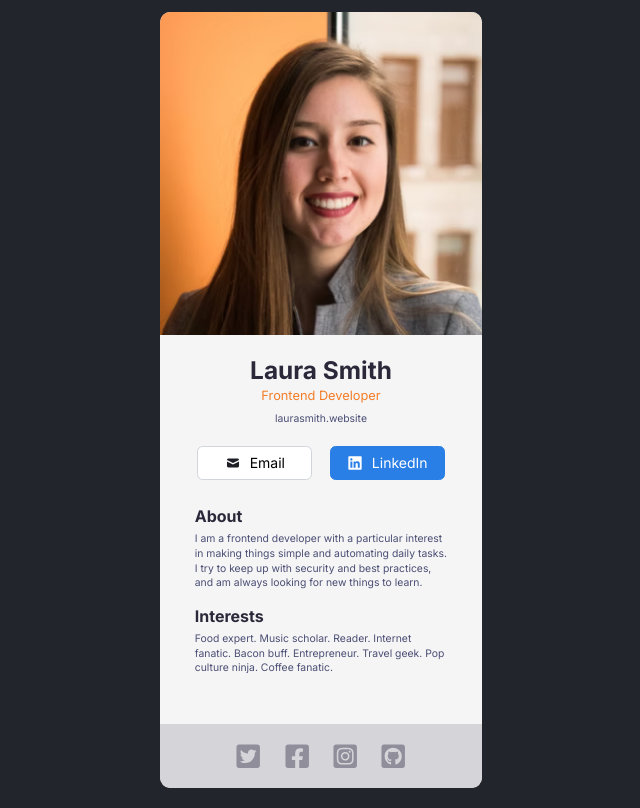
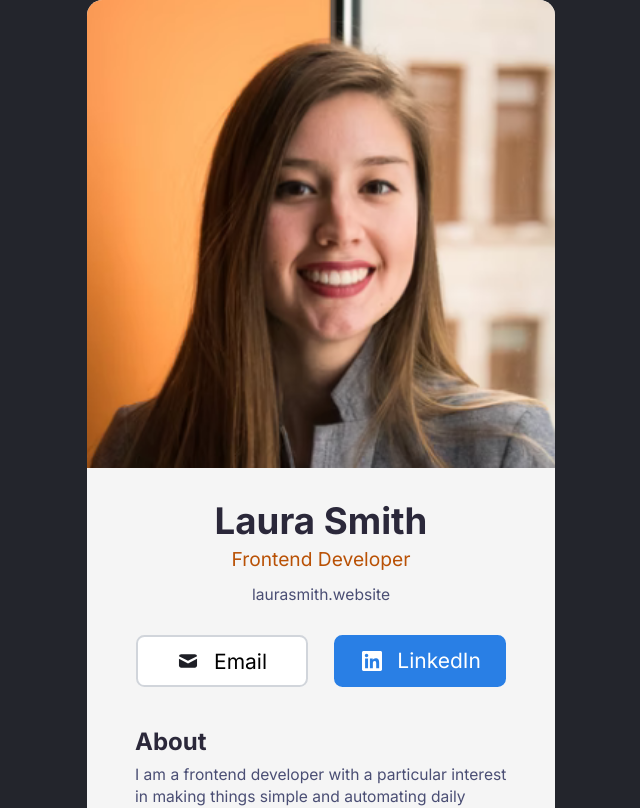
Before and after one commit to tasxatzial/digital-business-card, a React (Vite) app in the folder src/: page / in a window 1280 px wide. Shown: the top 808 px of the page, without its empty margins (319-959 px from the left). Built offline with nearby package versions, Linux system fonts and the light colour scheme.

Commit message:
visual adjustments

```diff
--- a/src/css/style.css
+++ b/src/css/style.css
@@ -1,5 +1,9 @@
 * {
   box-sizing: border-box;
+}
+
+:root {
+  font-size: 150%;
 }
 
 body {
@@ -21,7 +25,7 @@ svg {
 }
 
 .primary-container {
-  padding-inline: 2.185rem;
+  padding-inline: 2rem;
 }
 
 .card {
@@ -31,7 +35,7 @@ svg {
   color: #4A4E74;
   font-family: "Inter", sans-serif;
   font-size: 0.65rem;
-  max-width: 31em;
+  max-width: 30em;
 }
 
 .card-header {
@@ -53,7 +57,7 @@ svg {
 }
 
 .card-title > .card-subtitle {
-  color: #F47D27;
+  color: #b95105;
   display: block;
   font-size: 0.8rem;
   font-weight: 400;
@@ -74,7 +78,7 @@ svg {
   font-size: 1rem;
   font-weight: 700;
   margin-top: 0;
-  margin-bottom: 0.3125rem;
+  margin-bottom: 0.25rem;
 }
 
 .card-section-text {
```
